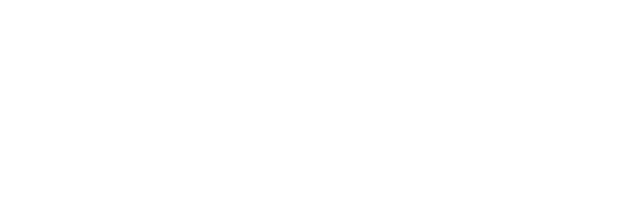
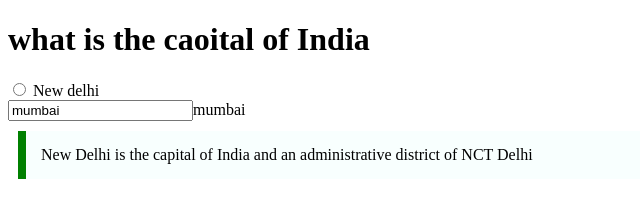
Before and after one commit to acciojob/trivia-niraj8580kumar, a website: page main.html in a window 1280 px wide. Shown: the whole page, without its empty margins (0-640 px from the left). Drawn offline with Linux system fonts and the light colour scheme.

Commit message:
triva done

```diff
--- a/main.html
+++ b/main.html
@@ -8,6 +8,14 @@
 
 <body>
 	<!-- the entire body must be written by student -->
+	<h1>what is the caoital of India</h1>
+	<div>
+		<input type="radio" name="capital" value="new dwldi"> New delhi</div>
+		<div>
+			<input type="raido" name="capital" value="mumbai">mumbai
+		</div>
+		<blockquote cite=" https://en.wikipedia.org/wiki/New_Delhi" style=" max-width: 600px; margin: 10px; padding: 15px; border-left: 8px solid green;background-color: #f8fffe";font-weight: bold;> New Delhi is the capital of India and an administrative district of NCT Delhi</blockquote>
+
     <script type="text/javascript" src="./script.js">
 </script>
 
```
